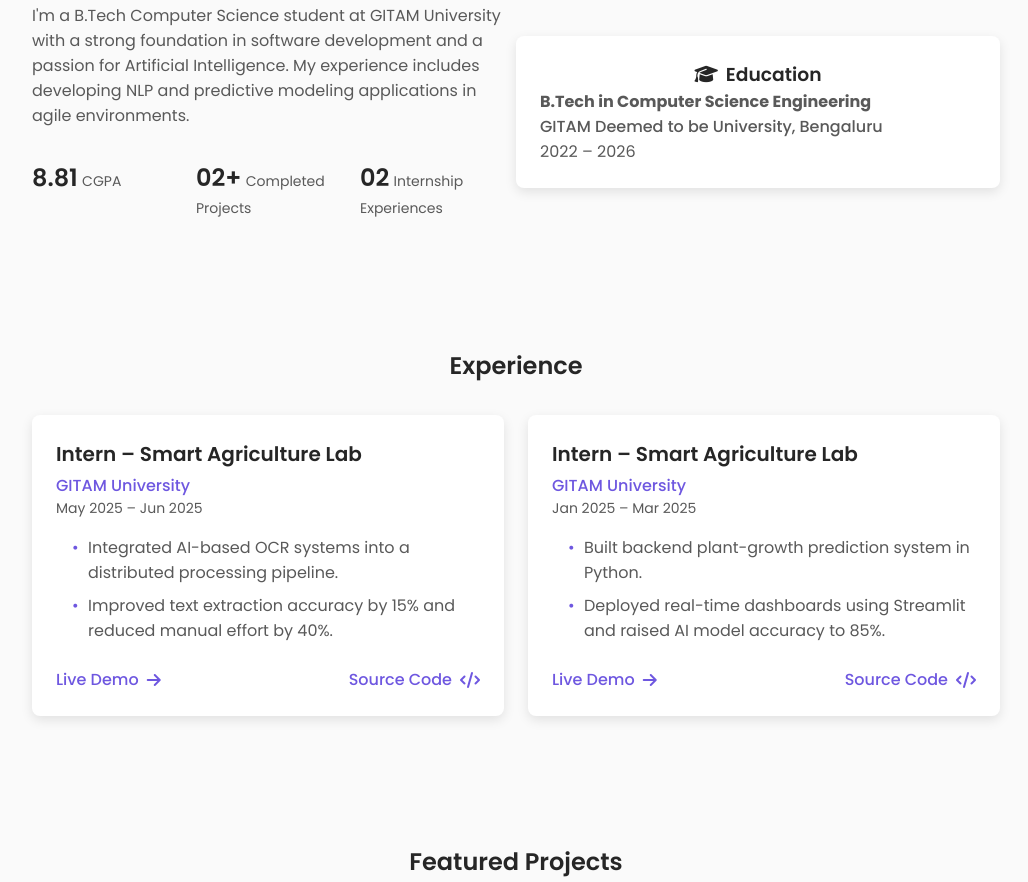
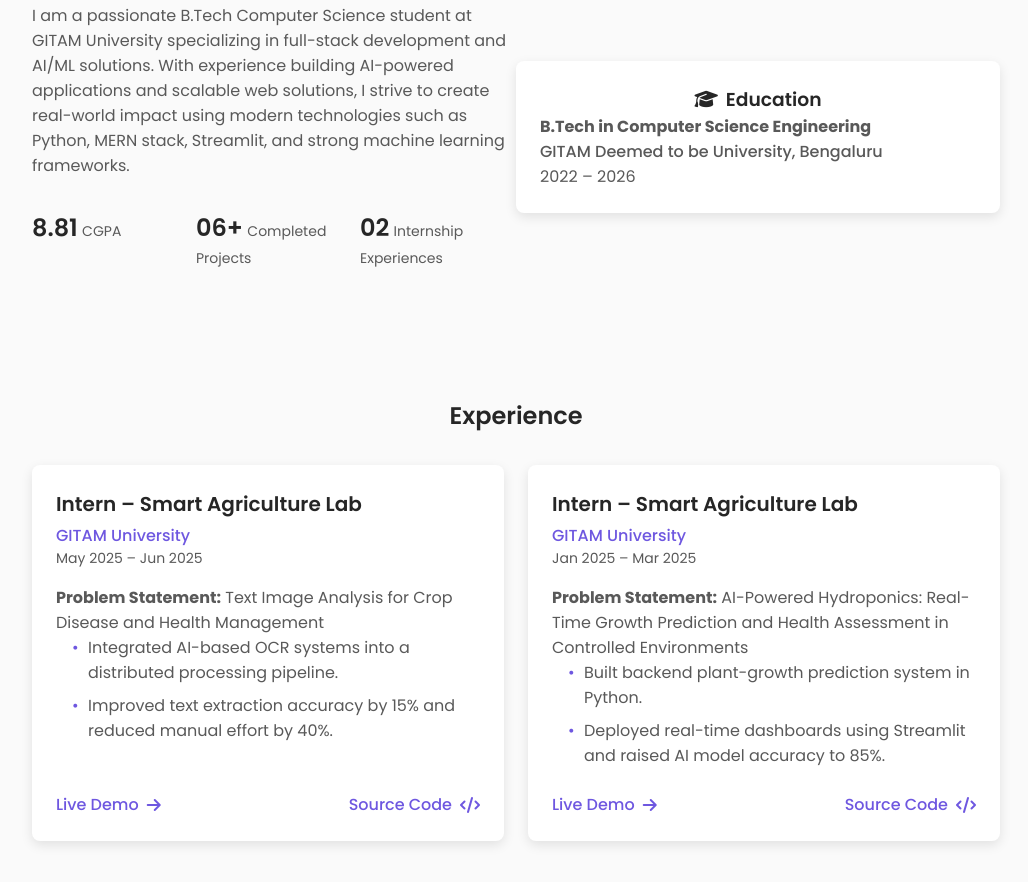
Before and after one commit to krishnabalajiwork/Chintha_Krishna_Balaji_Portfolio, a plain HTML site: page index.html in a window 1280 px wide. Shown: the part 1088-1970 px from the top of the page, without its empty margins (124-1152 px from the left). Drawn offline with Linux system fonts and the light colour scheme.

Commit message:
Update index.html

```diff
--- a/index.html
+++ b/index.html
@@ -10,7 +10,7 @@
 <body>
   <header class="header" id="header">
     <nav class="nav container">
-      <a href="#" class="nav__brand">Krishna Balaji</a>
+      <a href="#" class="nav__brand">Chintha Krishna Balaji</a>
       <div class="nav__menu" id="navMenu">
         <ul class="nav__list">
           <li class="nav__item"><a href="#home" class="nav__link active-link">Home</a></li>
@@ -33,9 +33,9 @@
   <div class="hero__container container grid">
     <div class="hero__content">
       <h1 class="hero__title">Chintha Krishna Balaji</h1>
-          <h3 class="hero__subtitle">Software Engineer | AI & Machine Learning Enthusiast</h3>
+      <h3 class="hero__subtitle">Full-Stack Developer & AI/ML Enthusiast</h3>
       <p class="hero__description">
-            B.Tech CSE student passionate about building intelligent solutions for real-world problems using Python, NLP, and TensorFlow.
+        Passionate B.Tech Computer Science student building innovative AI-powered solutions and full-stack applications using Python, JavaScript, MERN stack, and modern ML frameworks.
       </p>
       <div class="hero__buttons">
         <a href="#contact-email" class="button button--primary">
@@ -57,7 +57,7 @@
   <div class="about__container container grid">
     <div class="about__data">
       <p>
-            I'm a B.Tech Computer Science student at GITAM University with a strong foundation in software development and a passion for Artificial Intelligence. My experience includes developing NLP and predictive modeling applications in agile environments.
+        I am a passionate B.Tech Computer Science student at GITAM University specializing in full-stack development and AI/ML solutions. With experience building AI-powered applications and scalable web solutions, I strive to create real-world impact using modern technologies such as Python, MERN stack, Streamlit, and strong machine learning frameworks.
       </p>
       <div class="about__info">
         <div>
@@ -65,12 +65,12 @@
           <span class="about__info-name">CGPA</span>
         </div>
         <div>
-              <span class="about__info-title">02+</span>
-              <span class="about__info-name">Completed <br /> Projects</span>
+          <span class="about__info-title">06+</span>
+          <span class="about__info-name">Completed <br />Projects</span>
         </div>
         <div>
           <span class="about__info-title">02</span>
-              <span class="about__info-name">Internship <br /> Experiences</span>
+          <span class="about__info-name">Internship <br />Experiences</span>
         </div>
       </div>
     </div>
@@ -84,7 +84,7 @@
 </section>
 
 <!-- Experience section -->
-<section class="experience section" id="experience">
+<section class="experience section">
   <h2 class="section__title">Experience</h2>
   <div class="experience__container container">
 
@@ -94,17 +94,14 @@
         <span class="experience__company">GITAM University</span>
         <div class="experience__duration">May 2025 – Jun 2025</div>
       </div>
+      <p><strong>Problem Statement:</strong> Text Image Analysis for Crop Disease and Health Management</p>
       <ul>
         <li>Integrated AI-based OCR systems into a distributed processing pipeline.</li>
         <li>Improved text extraction accuracy by 15% and reduced manual effort by 40%.</li>
       </ul>
       <div class="card__buttons-row">
-        <a href="https://test-ocr-east.streamlit.app/" target="_blank" rel="noopener" class="button button--link left">
-          Live Demo <i class="fas fa-arrow-right"></i>
-        </a>
-        <a href="https://github.com/krishnabalajiwork/test-ocr-east-Streamlit-Project" target="_blank" rel="noopener" class="button button--link right">
-          Source Code <i class="fas fa-code"></i>
-        </a>
+        <a href="https://test-ocr-east.streamlit.app/" target="_blank" class="button button--link left">Live Demo <i class="fas fa-arrow-right"></i></a>
+        <a href="https://github.com/krishnalajiwork/test-ocr-east-streamlit-project" target="_blank" class="button button--link right">Source Code <i class="fas fa-code"></i></a>
       </div>
     </div>
 
@@ -114,22 +111,20 @@
         <span class="experience__company">GITAM University</span>
         <div class="experience__duration">Jan 2025 – Mar 2025</div>
       </div>
+      <p><strong>Problem Statement:</strong> AI-Powered Hydroponics: Real-Time Growth Prediction and Health Assessment in Controlled Environments</p>
       <ul>
         <li>Built backend plant-growth prediction system in Python.</li>
         <li>Deployed real-time dashboards using Streamlit and raised AI model accuracy to 85%.</li>
       </ul>
       <div class="card__buttons-row">
-        <a href="https://test-ai-hydroponics.streamlit.app/" target="_blank" rel="noopener" class="button button--link left">
-          Live Demo <i class="fas fa-arrow-right"></i>
-        </a>
-        <a href="https://github.com/krishnabalajiwork/test-AI-hydroponics" target="_blank" rel="noopener" class="button button--link right">
-          Source Code <i class="fas fa-code"></i>
-        </a>
+        <a href="https://test-ai-hydroponics.streamlit.app/" target="_blank" class="button button--link left">Live Demo <i class="fas fa-arrow-right"></i></a>
+        <a href="https://github.com/krishnalajiwork/test-ai-hydroponics" target="_blank" class="button button--link right">Source Code <i class="fas fa-code"></i></a>
       </div>
     </div>
 
   </div>
 </section>
+
 
 
     <!-- Featured Projects section -->
@@ -299,7 +294,8 @@
         <span class="skill__item">NLP</span>
         <span class="skill__item">Generative AI</span>
         <span class="skill__item">RAG</span>
-        <span class="skill__item">VADER Sentiment Analysis</span>
+        <span class="skill__item">VADER</span>
+        <span class="skill__item">Sentiment Analysis</span>
         <span class="skill__item">LangChain</span>
       </div>
     </div>
@@ -310,10 +306,8 @@
         <span class="skill__item">FastAPI</span>
         <span class="skill__item">Node.js</span>
         <span class="skill__item">Express</span>
-        <span class="skill__item">Spring</span>
         <span class="skill__item">PostgreSQL</span>
         <span class="skill__item">MongoDB</span>
-        <span class="skill__item">Drizzle ORM</span>
         <span class="skill__item">FAISS</span>
         <span class="skill__item">Git</span>
         <span class="skill__item">CI/CD</span>
```
Lines whose indentation alone changed are shown as unchanged.
